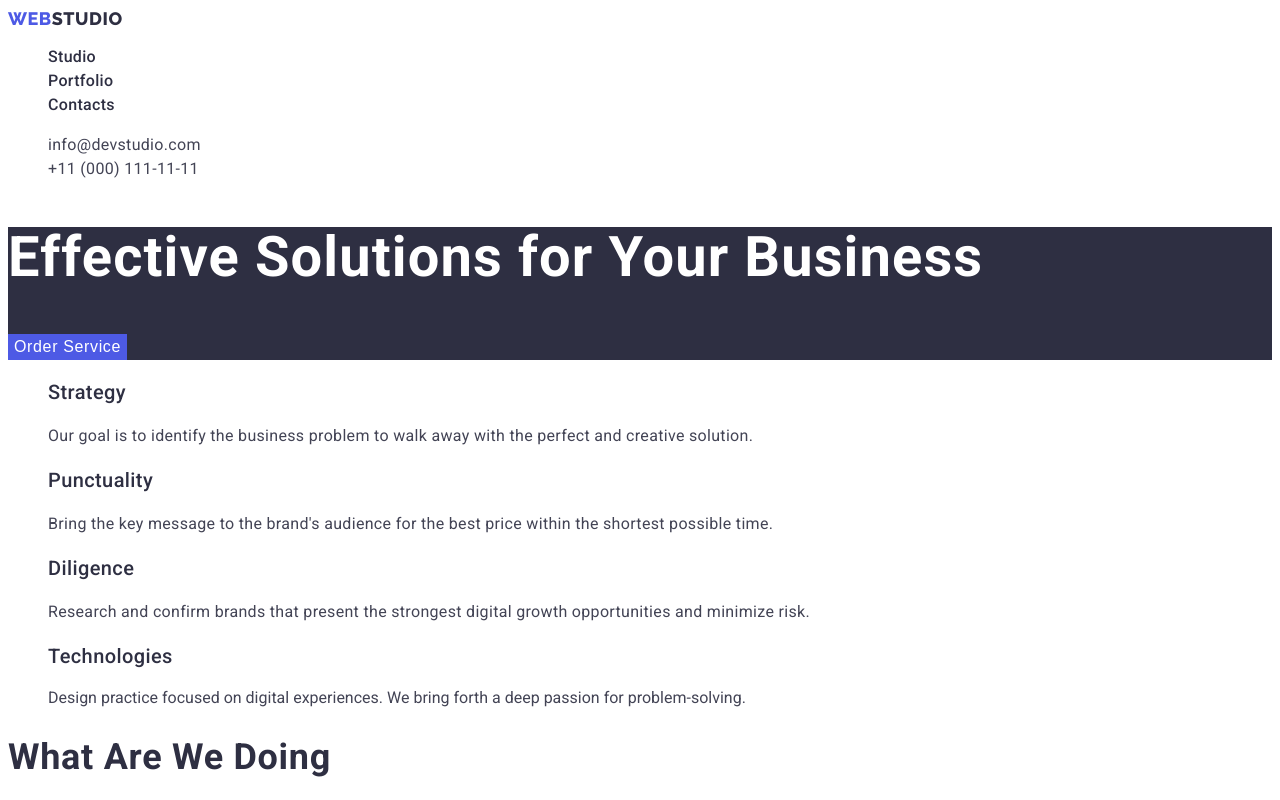
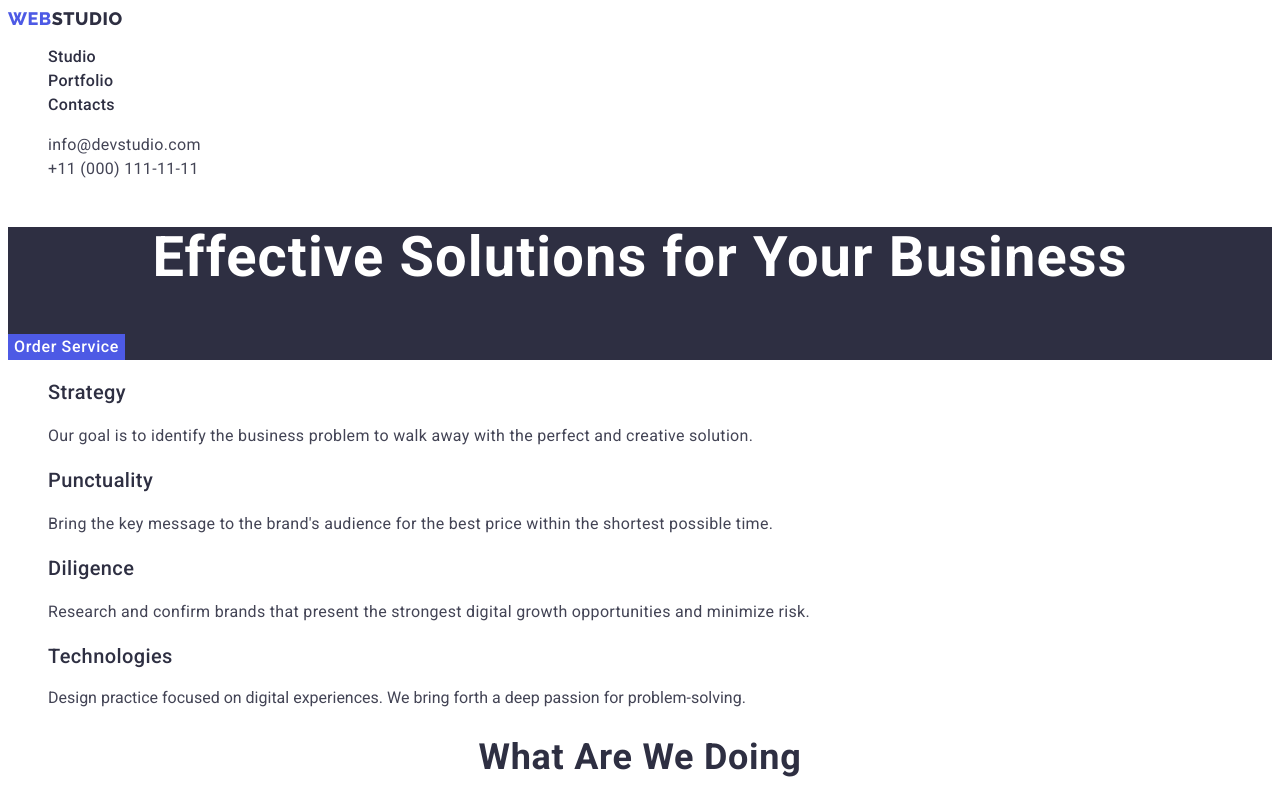
Before and after one commit to PeterPoterek/goit-markup-hw-02, a plain HTML site: page index.html in a window 1280 px wide. Shown: the top 800 px of the page. Drawn offline with Linux system fonts and the light colour scheme.

Commit message:
css refactor

```diff
--- a/css/styles.css
+++ b/css/styles.css
@@ -92,10 +92,14 @@ body {
   font-weight: 700;
   line-height: 1.0714286;
   letter-spacing: 1.12px;
+
+  text-align: center;
 }
 .hero-button {
   color: var(--color-white-background);
   background-color: var(--color-primary);
+
+  font-family: "Roboto", sans-serif;
 
   font-size: 16px;
   font-weight: 500;
@@ -142,6 +146,7 @@ body {
   letter-spacing: 0.72px;
 
   text-transform: capitalize;
+  text-align: center;
 }
 .our-work-list {
   list-style: none;
@@ -162,6 +167,7 @@ body {
   letter-spacing: 0.72px;
 
   text-transform: capitalize;
+  text-align: center;
 }
 .our-team-list {
   list-style: none;
@@ -224,6 +230,8 @@ body {
   color: var(--color-primary);
   background-color: var(--color-light);
 
+  font-family: "Roboto", sans-serif;
+
   font-size: 16px;
   font-weight: 500;
   line-height: 1.5;
```
